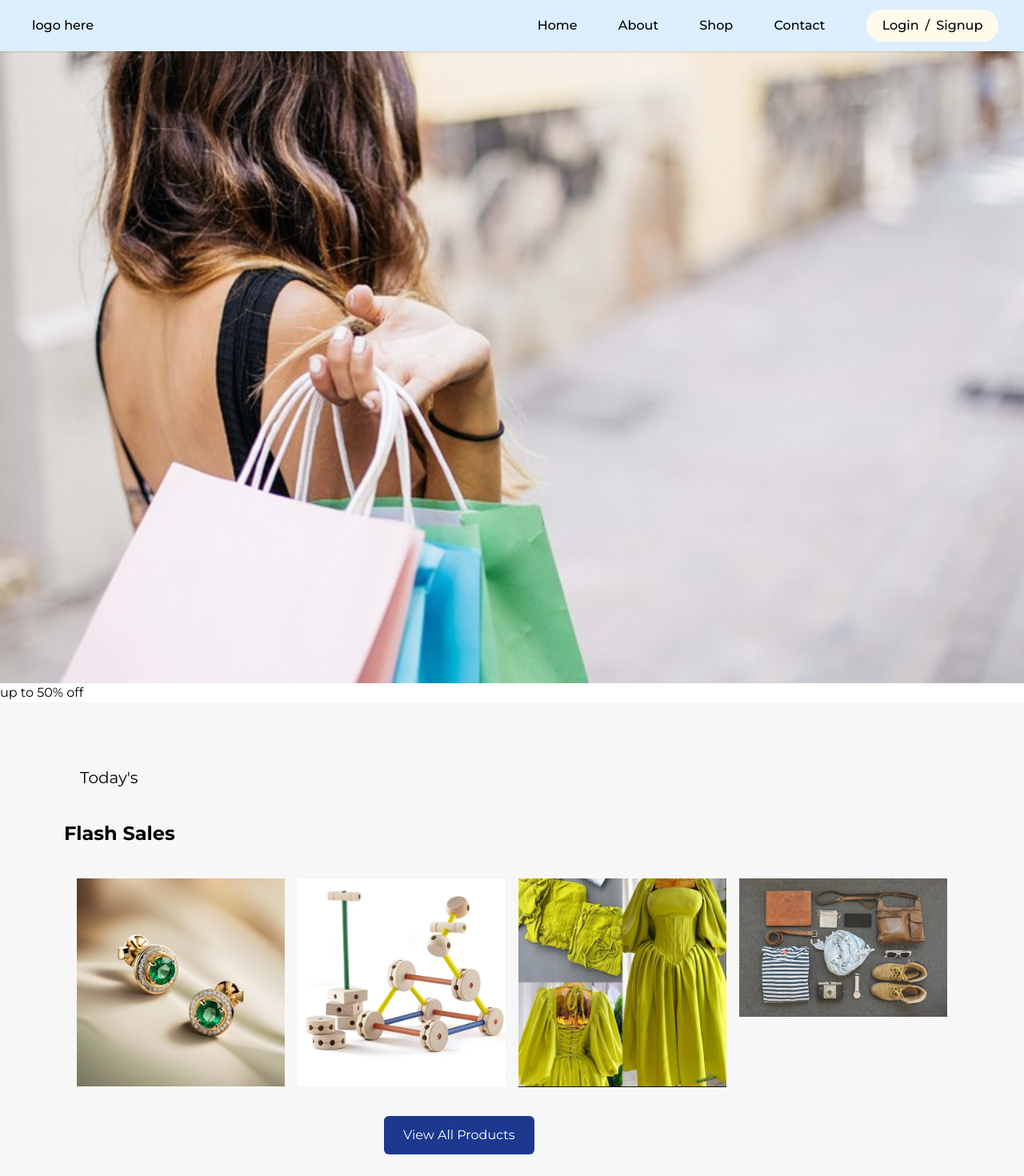
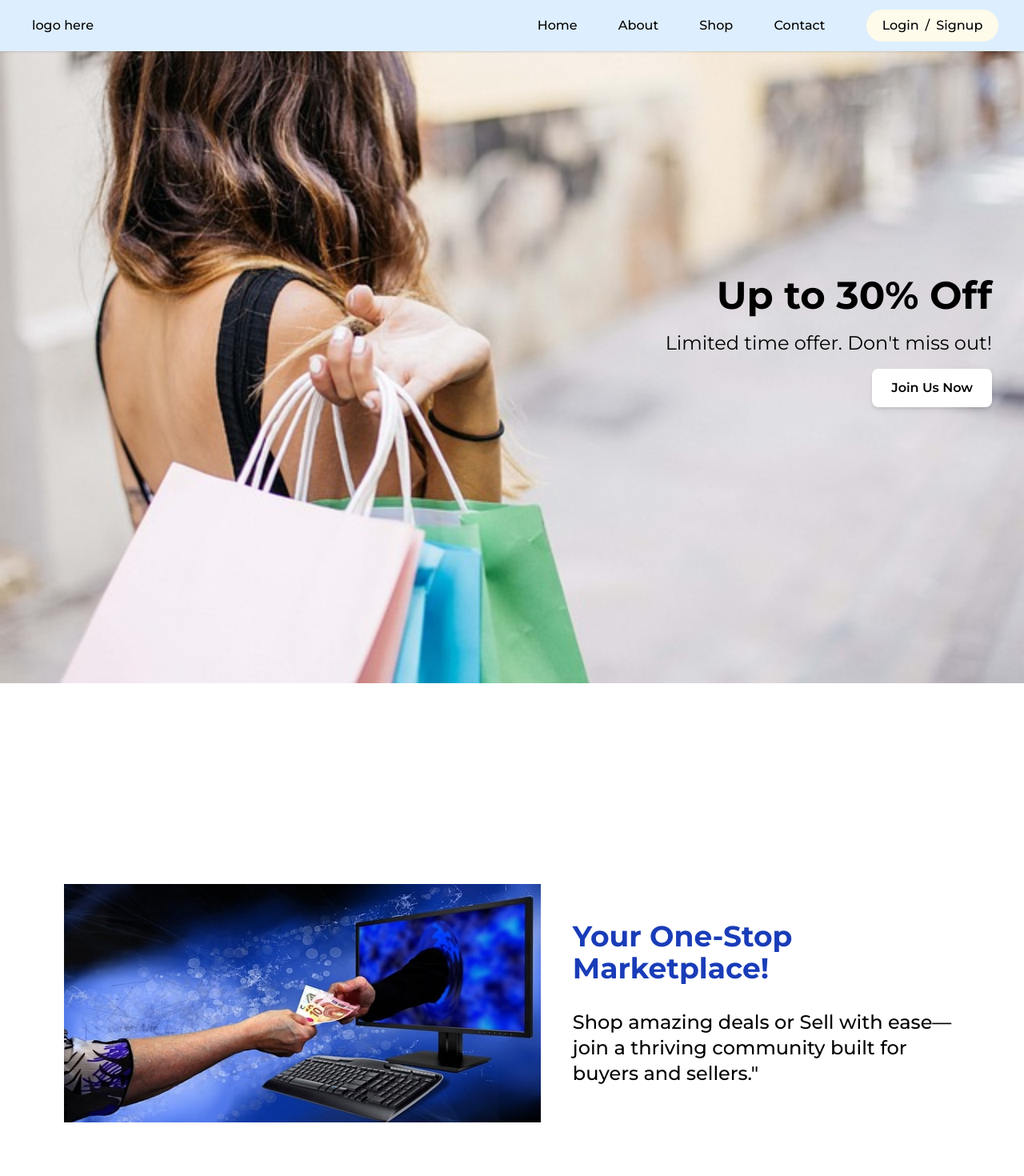
Before and after one commit to ASE-Devs/Advertising-app, a React (Vite) app: page / in a window 1280 px wide. Shown: the top 1470 px of the page at 80% size. Built offline with nearby package versions, Linux system fonts and the light colour scheme.

Commit message:
feature-landing-page

```diff
--- a/src/pages/user/Landing.jsx
+++ b/src/pages/user/Landing.jsx
@@ -5,18 +5,55 @@ import Image3 from "../../assets/Images/Toy.jpg";
 import Image4 from "../../assets/Images/Dress.jpeg";
 import Image5 from "../../assets/Images/Men.jpg";
 import Image6 from "../../assets/Images/Laptop.png";
+import Image7 from "../../assets/Images/Exchange.jpg";
 import { ArrowBigRight, GemIcon, ShirtIcon, WatchIcon } from "lucide-react";
 import { FaBagShopping, FaChildren } from "react-icons/fa6";
-
-
+import { TbTruckDelivery } from "react-icons/tb";
+import { FcCustomerSupport } from "react-icons/fc";
+import { MdOutlinePolicy } from "react-icons/md";
 
 const Landing = () => {
   return (
     <>
+      <div className="relative w-full text-white">
+        {/* Background Image */}
+        <img
+          src={Image}
+          alt="shopping"
+          className="w-full h-auto object-cover"
+        />
+
+        {/* Overlay Content */}
+        <div className="absolute top-1/2 right-10 transform -translate-y-1/2 text-right w-1/2">
+          <h1 className="text-5xl font-bold text-black">Up to 30% Off</h1>
+          <p className="text-2xl text-black mt-5">
+            Limited time offer. Don't miss out!
+          </p>
+
+          {/* Shop Now Button */}
+          <button className="mt-4 px-6 py-3 bg-white text-black font-semibold rounded-lg shadow-md hover:bg-gray-200 transition">
+            Join Us Now
+          </button>
+        </div>
+      </div>
+
+      <div className="flex justify-around items-center bg-white h-[100vh] p-20">
         <div>
-      <div className="">
-      <img src={Image} alt="shopping" className="w-full " />
-      <h1>up to 50% off</h1>
+          <img
+            src={Image7}
+            alt="Exchange"
+            className="w-full h-auto object-cover"
+          />
+        </div>
+        <div className="w-1/2 pl-10">
+          <h1 className="text-blue-800 text-4xl font-bold mb-8">
+            Your One-Stop Marketplace!
+          </h1>
+          <p className="text-2xl font-medium">
+            Shop amazing deals or Sell with ease—join a thriving community built
+            for buyers and sellers."
+          </p>
+        </div>
       </div>
 
       <div className="bg-[#F7F7F7]  justify-around items-center  p-20">
@@ -24,30 +61,50 @@ const Landing = () => {
         <p className="pt-10 text-2xl text-black font-bold">Flash Sales</p>
         <div className="grid grid-cols-4 gap-4 p-4 pt-10">
           <img src={Image2} alt="Earrings" className=" object-cover hover:" />
-          <img src={Image3} alt="Toy" className=" object-cover hover:"/>
-          <img src={Image4} alt="Dress" className=" object-cover hover:"/>
-          <img src={Image5} alt="Men" className=" object-fit hover:"/>
+          <img src={Image3} alt="Toy" className=" object-cover hover:" />
+          <img src={Image4} alt="Dress" className=" object-cover hover:" />
+          <img src={Image5} alt="Men" className=" object-fit hover:" />
         </div>
-        <button className="bg-blue-900 text-white px-6 py-3 rounded-md flex items-center mt-5 ml-100 hover:bg-blue-800"> View All Products</button>
+        <button className="bg-blue-900 text-white px-6 py-3 rounded-md flex items-center mt-5 ml-100 hover:bg-blue-800">
+          {" "}
+          View All Products
+        </button>
       </div>
 
       <div className="justify-center items-center p-10">
-        <h1 className="text-3xl text-black font-bold pt-10">Browse by Category</h1>
+        <h1 className="text-3xl text-black font-bold pt-10">
+          Browse by Category
+        </h1>
         <div className="grid grid-cols-5 gap-10 justify-around items-center pt-10 m-auto">
-          <span className="border-1 p-5"><WatchIcon/><h1 className="pt-5">Watch</h1></span>
-          <span className="border-1 p-5"><FaBagShopping/><h2 className="pt-5">Bag</h2></span>
-          <span className="border-1 p-5"><ShirtIcon/><h3 className="pt-5">Shirts</h3></span>
-          <span className="border-1 p-5"><GemIcon/><h4 className="pt-5">Jewellery</h4></span>
-          <span className="border-1 p-5"><FaChildren/><h5 className="pt-5">Dolls</h5></span>
+          <span className="border-1 p-5">
+            <WatchIcon />
+            <h1 className="pt-5">Watch</h1>
+          </span>
+          <span className="border-1 p-5">
+            <FaBagShopping />
+            <h2 className="pt-5">Bag</h2>
+          </span>
+          <span className="border-1 p-5">
+            <ShirtIcon />
+            <h3 className="pt-5">Shirts</h3>
+          </span>
+          <span className="border-1 p-5">
+            <GemIcon />
+            <h4 className="pt-5">Jewellery</h4>
+          </span>
+          <span className="border-1 p-5">
+            <FaChildren />
+            <h5 className="pt-5">Dolls</h5>
+          </span>
         </div>
       </div>
 
-      <div className="flex justify-around items-center bg-[#F7F7F7] h-[100vh] p-20">
+      <div className="flex justify-around items-center bg-[#F7F7F7] h-[100svh] p-20">
         <div className=" text-left">
           <img src={Image6} alt="Laptop" className=" h-120" />
         </div>
         <div className="w-1/2">
-                <h1 className="text-blue-500 text-l font-bold mb-8 hover:text-blue-800">
+          <h1 className="text-blue-500 text-3xl font-bold mb-8 hover:text-blue-800">
             About Us
           </h1>
           <h2 className="text-2xl font-extrabold mb-10 ">
@@ -62,19 +119,87 @@ const Landing = () => {
             of high-quality products that match your style and needs.
           </p>
           <button className="bg-blue-900 text-white px-6 py-3 flex items-center justify-center gap-2 mt-5 hover:bg-blue-800 rounded-md">
-                  More <ArrowBigRight/>
+            More <ArrowBigRight />
           </button>
+        </div>
+      </div>
+
+      <div className=" p-20">
+        <h1 className="font-bold text-3xl">New Arrivals</h1>
+        <div className="flex flex-wrap gap-4 p-4 pt-10">
+          {/* Left Large Image (Spanning Two Rows) */}
+          <div className="flex-1 min-w-[50%] flex items-stretch">
+            <img
+              src={Image2}
+              alt="Earrings"
+              className="w-full h-full object-cover rounded-lg transition-transform duration-300 hover:scale-80"
+            />
+          </div>
+
+          {/* Right Section */}
+          <div className="flex flex-col flex-1 min-w-[45%] gap-4">
+            {/* Top Two Images */}
+            <div className="flex gap-4">
+              <div className="flex-1">
+                <img
+                  src={Image3}
+                  alt="Toy"
+                  className="w-full h-full object-cover rounded-lg transition-transform duration-300 hover:scale-80"
+                />
+              </div>
+              <div className="flex-1">
+                <img
+                  src={Image4}
+                  alt="Dress"
+                  className="w-full h-full object-cover rounded-lg transition-transform duration-300 hover:scale-80"
+                />
+              </div>
+            </div>
+
+            {/* Bottom Single Image */}
+            <div className="flex">
+              <img
+                src={Image5}
+                alt="Men"
+                className="w-full h-full object-cover rounded-lg transition-transform duration-300 hover:scale-80"
+              />
+            </div>
           </div>
         </div>
       </div>
 
-      <div className=" p-20">
-        <h1>New Arrivals</h1>
-        <div className="grid grid-cols-4 grid-rows-2 p-4 gap-4 pt-10">
-          <div className="col-span-2 row-span-2"><img src={Image2} alt="Earrings" className="rounded-lg" /></div>
-          <div><img src={Image3} alt="Toy" className="  rounded-lg"/></div>
-          <div><img src={Image4} alt="Dress" className="  rounded-lg"/></div>
-          <div><img src={Image5} alt="Men" className=" "/></div>
+      <div className="bg-[#F7F7F7] flex p-20 ">
+        <div className=" p-5">
+          <h2>
+            <TbTruckDelivery className="text-4xl" />
+          </h2>
+          <h1 className="text-2xl font-bold leading-tight mt-5">Delivery</h1>
+          <p className="text-gray-700 mt-5 text-m">
+            Get your products delivered to your doorstep in no time.
+          </p>
+        </div>
+        <div className="p-5">
+          <h2>
+            <FcCustomerSupport className="text-4xl" />
+          </h2>
+          <h1 className="text-2xl font-bold leading-tight mt-5">
+            24/7 Customer Service
+          </h1>
+          <p className="text-gray-700 mt-5 text-m">
+            Have any questions or concerns? Our team is here to help you 24/7.
+          </p>
+        </div>
+        <div className="p-5">
+          <h2>
+            <MdOutlinePolicy className="text-4xl" />
+          </h2>
+          <h1 className="text-2xl font-bold leading-tight mt-5">
+            {" "}
+            Return Policy
+          </h1>
+          <p className="text-gray-700 mt-5 text-m">
+            Not satisfied with your purchase? Return it within 30 days.
+          </p>
         </div>
       </div>
     </>
```
Also changed, not shown: src/assets/Images/Exchange.jpg (added). Lines whose indentation alone changed are shown as unchanged.
